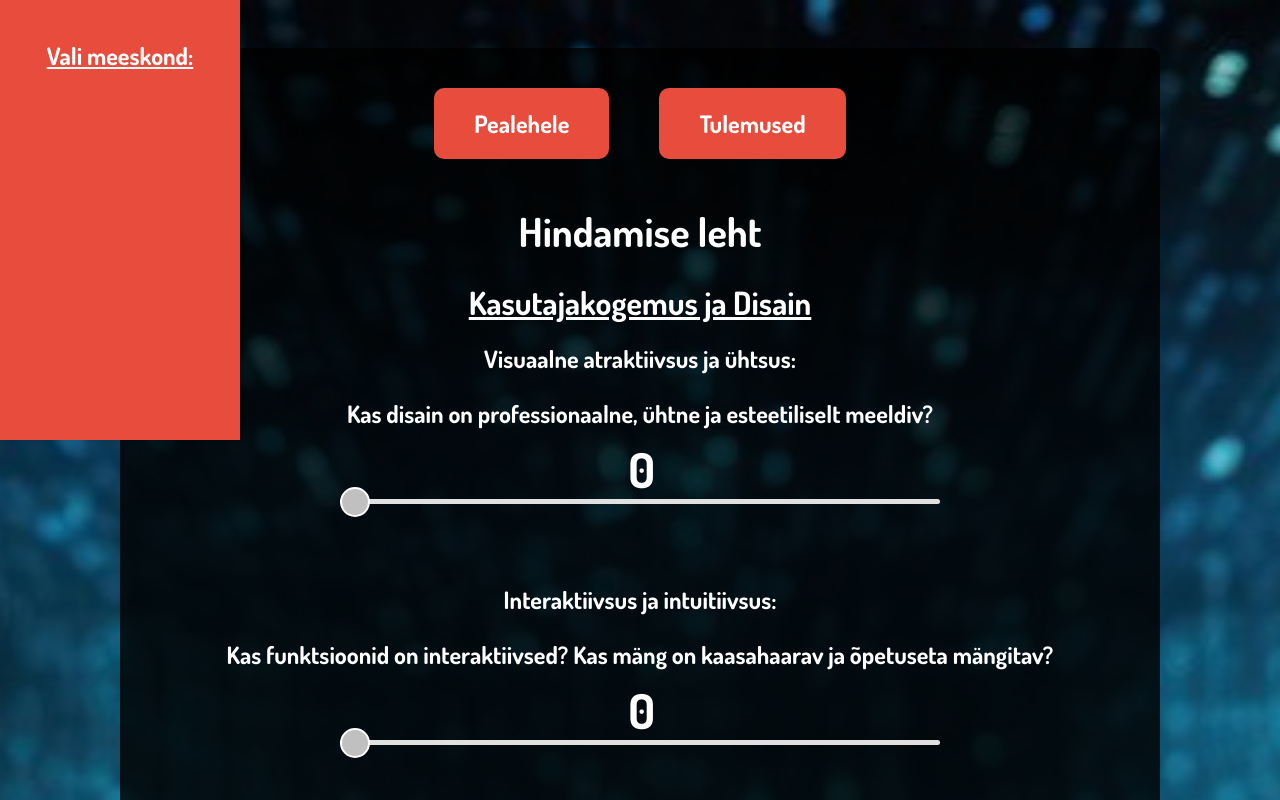
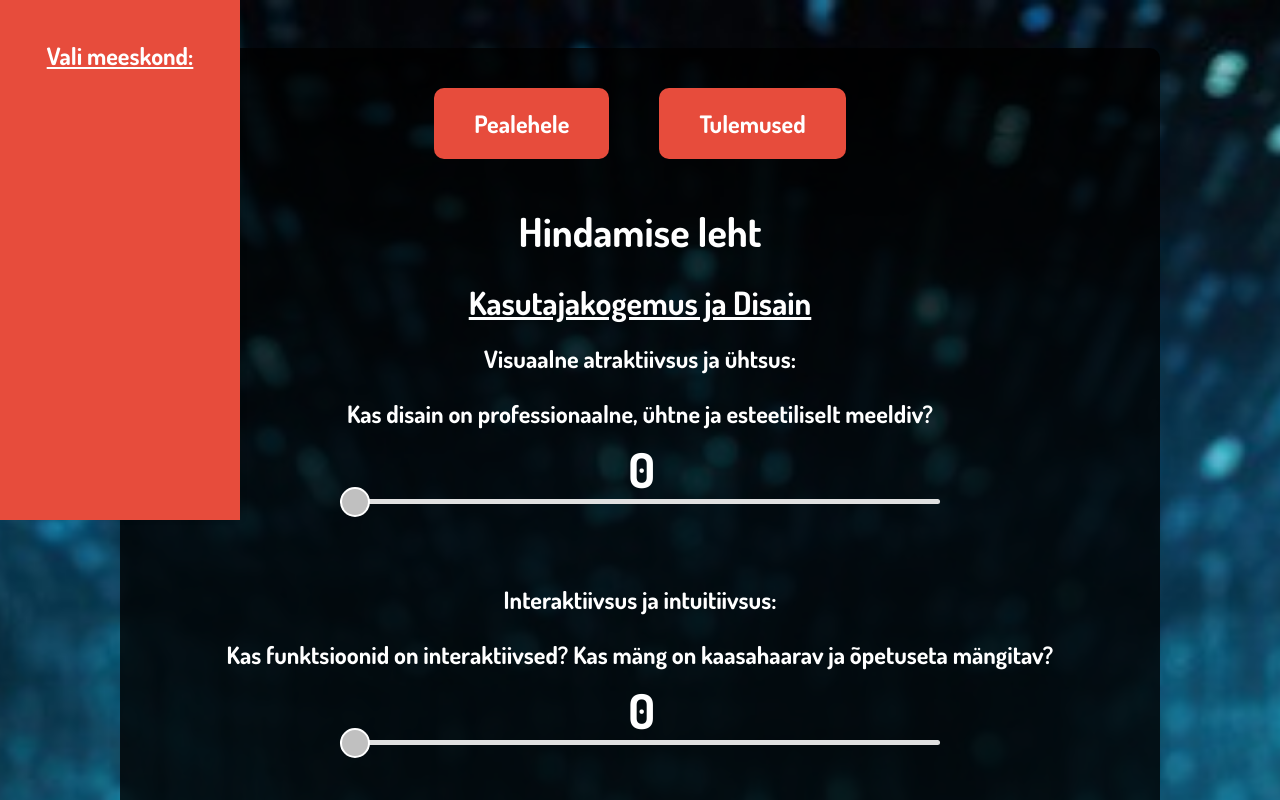
Before and after one commit to MihkelJoesalu/scoreboard, a website: page frontend/score.html in a window 1280 px wide. Shown: the top 800 px of the page. Drawn offline with Linux system fonts and the light colour scheme; no server answers.

Commit message:
sidebar height 60%

```diff
--- a/frontend/styles.css
+++ b/frontend/styles.css
@@ -187,7 +187,7 @@ tr:nth-child(even) {
     top: 0;
     left: 0;
     width: 200px;
-    height: 50%; /* Adjusted height */
+    height: 60%; /* Adjusted height */
     background-color: #e74c3c;
     padding: 20px;
     box-shadow: 2px 0 5px rgba(0, 0, 0, 0.1);
```
